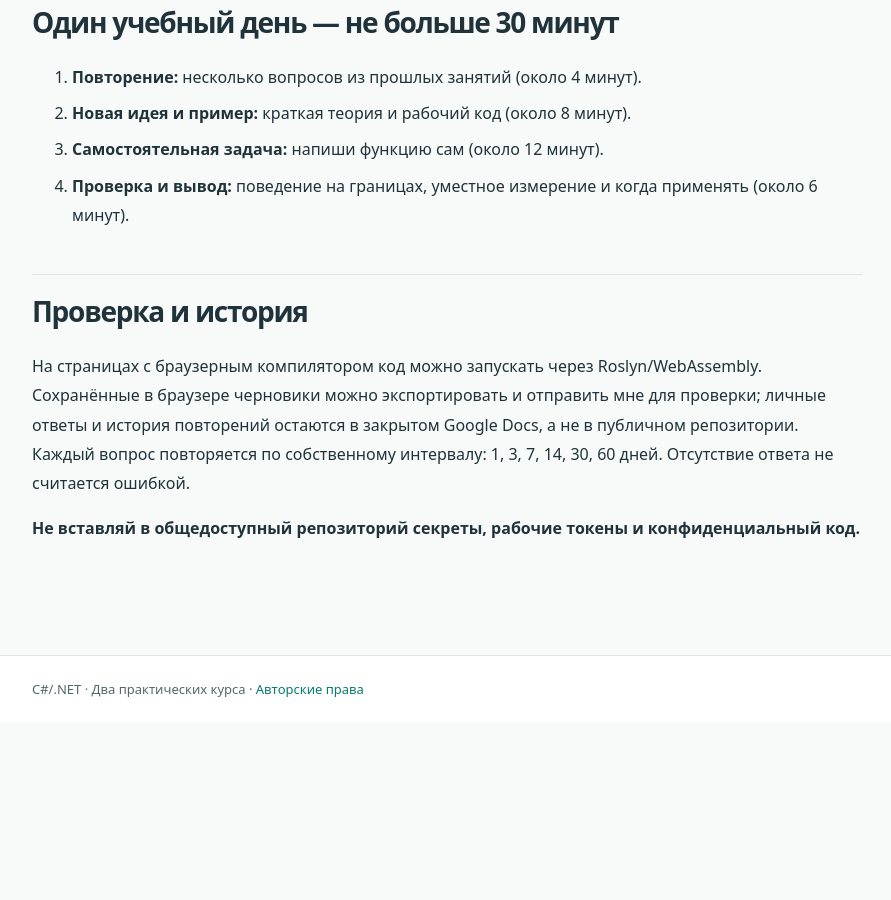
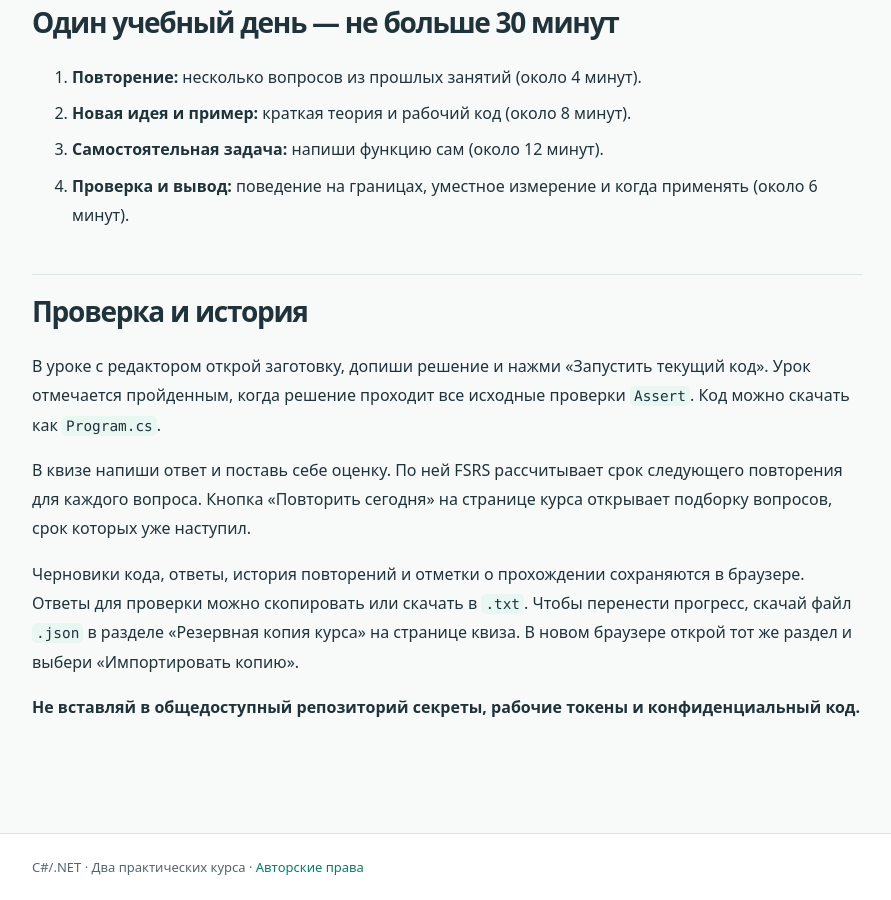
Before and after one commit to boyarincev/dotnet-courses, a Jekyll site: the page built from about.md, in a window 1280 px wide and 900 px high, scrolled down 767 px. Shown: the whole window, without its empty margins (98-989 px from the left). Built offline with Jekyll 4.4.1, drawn with Linux system fonts in a browser that asks for light colours; before the commit the page ends 1489 px from its top, so only the background shows below that.

Commit message:
Update the learning guide for current course progress

```diff
--- a/about.md
+++ b/about.md
@@ -14,6 +14,8 @@ permalink: /about/
 <h2>Один учебный день — не больше 30 минут</h2>
 <ol><li><strong>Повторение:</strong> несколько вопросов из прошлых занятий (около 4 минут).</li><li><strong>Новая идея и пример:</strong> краткая теория и рабочий код (около 8 минут).</li><li><strong>Самостоятельная задача:</strong> напиши функцию сам (около 12 минут).</li><li><strong>Проверка и вывод:</strong> поведение на границах, уместное измерение и когда применять (около 6 минут).</li></ol>
 <h2>Проверка и история</h2>
-<p>На страницах с браузерным компилятором код можно запускать через Roslyn/WebAssembly. Сохранённые в браузере черновики можно экспортировать и отправить мне для проверки; личные ответы и история повторений остаются в закрытом Google Docs, а не в публичном репозитории. Каждый вопрос повторяется по собственному интервалу: 1, 3, 7, 14, 30, 60 дней. Отсутствие ответа не считается ошибкой.</p>
+<p>В уроке с редактором открой заготовку, допиши решение и нажми «Запустить текущий код». Урок отмечается пройденным, когда решение проходит все исходные проверки <code>Assert</code>. Код можно скачать как <code>Program.cs</code>.</p>
+<p>В квизе напиши ответ и поставь себе оценку. По ней FSRS рассчитывает срок следующего повторения для каждого вопроса. Кнопка «Повторить сегодня» на странице курса открывает подборку вопросов, срок которых уже наступил.</p>
+<p>Черновики кода, ответы, история повторений и отметки о прохождении сохраняются в браузере. Ответы для проверки можно скопировать или скачать в <code>.txt</code>. Чтобы перенести прогресс, скачай файл <code>.json</code> в разделе «Резервная копия курса» на странице квиза. В новом браузере открой тот же раздел и выбери «Импортировать копию».</p>
 <p><strong>Не вставляй в общедоступный репозиторий секреты, рабочие токены и конфиденциальный код.</strong></p>
 </div>
```
